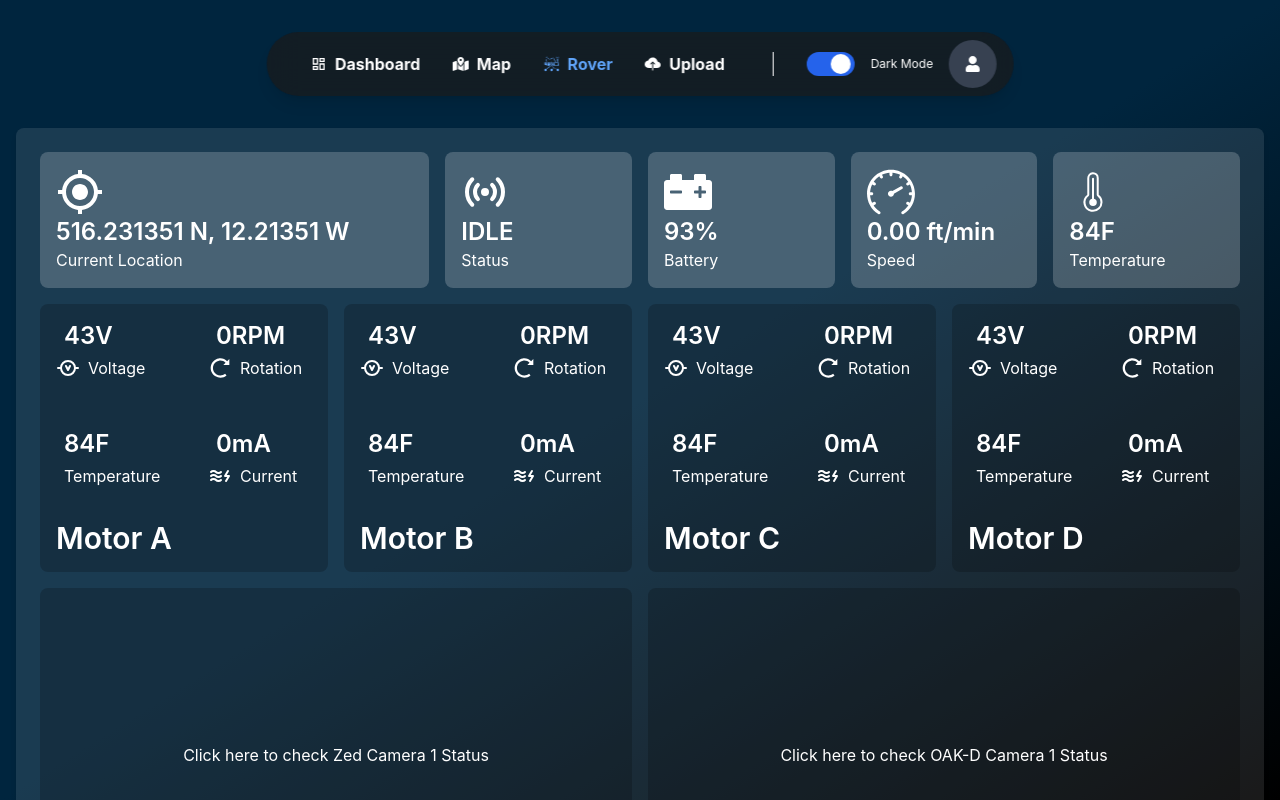
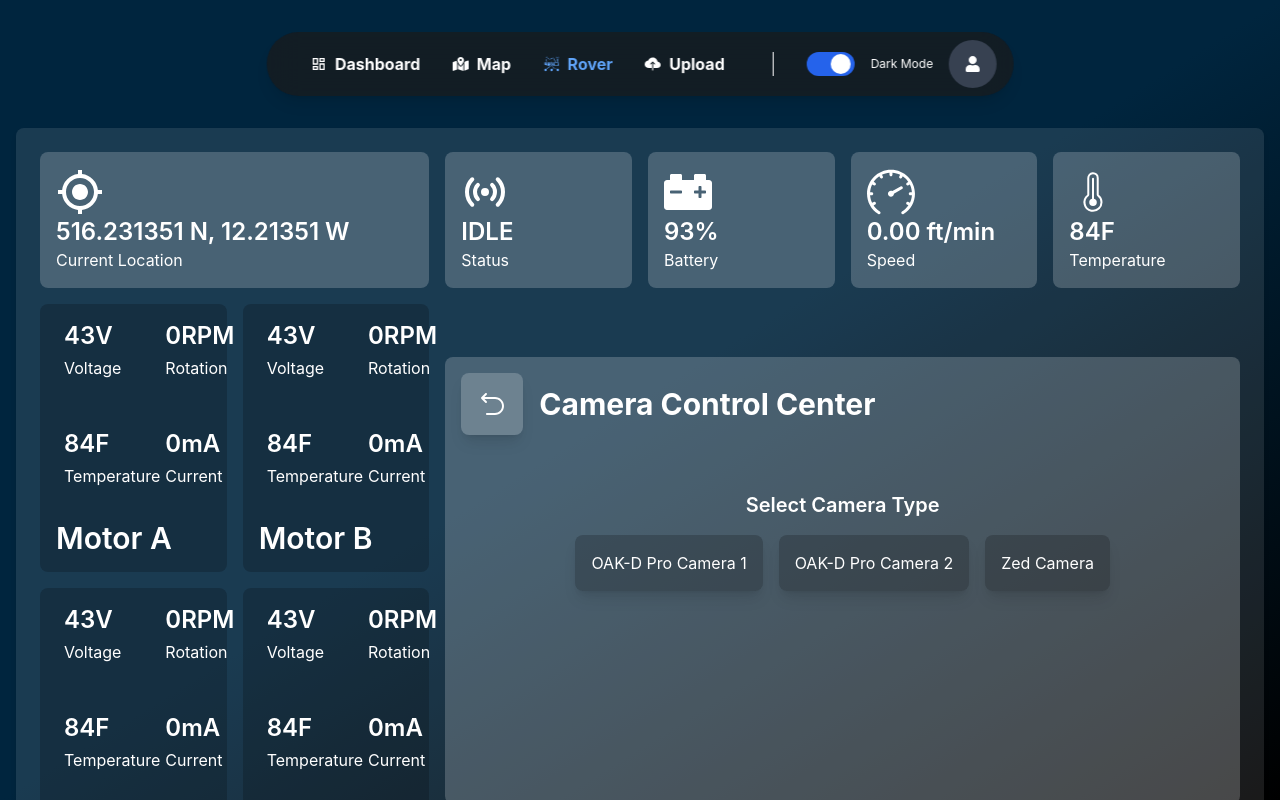
Before and after one commit to mohtasimhadi/OIM-client, a React (Create React App) app: page / in a window 1280 px wide. Both pictures are taken after a click on the button "Rover". Built offline with nearby package versions, Linux system fonts and the light colour scheme; no server answers.

Commit message:
camera feed initial

```diff
--- /dev/null
+++ b/src/components/RoverDashboard/CameraCard.tsx
@@ -0,0 +1,142 @@
+import { useState } from 'react';
+import { RxReset } from "react-icons/rx";
+
+const CameraCard = () => {
+    const [cameraType, setCameraType] = useState('');
+    const [subCameraType, setSubCameraType] = useState('');
+    const [isLive, setIsLive] = useState(false);
+
+    // Handle starting/stopping the live feed
+    const handleLiveFeed = () => {
+        setIsLive(!isLive);
+    };
+
+    return (
+        <div className="w-full aspect-video bg-white/20 rounded-lg mx-auto transition-all duration-300">
+            {/* Title */}
+            <div className="flex items-center space-x-4 text-3xl font-bold text-white mb-4 p-4">
+                {/* Reset Option */}
+
+                <div className="text-center">
+                    <button
+                        className="p-4 bg-white/20 hover:bg-white/30 text-white rounded-lg transition-colors duration-200 shadow-lg"
+                        onClick={() => {
+                            setCameraType('');
+                            setSubCameraType('');
+                            setIsLive(false);
+                        }}
+                    >
+                        <RxReset />
+                    </button>
+                </div>
+
+                <p>Camera Control Center</p>
+            </div>
+
+            <div className="w-full p-6 flex flex-col space-y-6 items-center justify-center">
+                {/* Camera Selection */}
+                {!cameraType && (
+                    <div className="text-center text-white">
+                        <h2 className="text-xl font-semibold mb-4">Select Camera Type</h2>
+                        <div className="flex space-x-4">
+                            <button
+                                className="p-4 bg-black/20 text-white rounded-lg hover:bg-black/40 hover:text-white transition-colors duration-200 shadow-lg"
+                                onClick={() => setCameraType('OAK-D Pro')}
+                            >
+                                OAK-D Pro Camera 1
+                            </button>
+                            <button
+                                className="p-4 bg-black/20 text-white rounded-lg hover:bg-black/40 hover:text-white transition-colors duration-200 shadow-lg"
+                                onClick={() => setCameraType('OAK-D Pro')}
+                            >
+                                OAK-D Pro Camera 2
+                            </button>
+                            <button
+                                className="p-4 bg-black/20 text-white rounded-lg hover:bg-black/40 hover:text-white transition-colors duration-200 shadow-lg"
+                                onClick={() => setCameraType('Zed')}
+                            >
+                                Zed Camera
+                            </button>
+                        </div>
+                    </div>
+                )}
+
+                {/* OAK-D Pro Sub-Camera Selection */}
+                {cameraType === 'OAK-D Pro' && !subCameraType && (
+                    <div className="text-center text-white">
+                        <h2 className="text-xl font-semibold mb-4">Select OAK-D Pro Sub-Camera Type</h2>
+                        <div className="flex space-x-4">
+                            <button
+                                className="p-4 bg-black/20 text-white rounded-lg hover:bg-black/40 hover:text-white transition-colors duration-200 shadow-lg"
+                                onClick={() => setSubCameraType('RGB')}
+                            >
+                                RGB Camera
+                            </button>
+                            <button
+                                className="p-4 bg-black/20 text-white rounded-lg hover:bg-black/40 hover:text-white transition-colors duration-200 shadow-lg"
+                                onClick={() => setSubCameraType('Depth')}
+                            >
+                                Depth Camera
+                            </button>
+                            <button
+                                className="p-4 bg-black/20 text-white rounded-lg hover:bg-black/40 hover:text-white transition-colors duration-200 shadow-lg"
+                                onClick={() => setSubCameraType('Stereo Left')}
+                            >
+                                Stereo Left Camera
+                            </button>
+                            <button
+                                className="p-4 bg-black/20 text-white rounded-lg hover:bg-black/40 hover:text-white transition-colors duration-200 shadow-lg"
+                                onClick={() => setSubCameraType('Stereo Right')}
+                            >
+                                Stereo Right Camera
+                            </button>
+                        </div>
+                    </div>
+                )}
+
+                {/* Zed Camera Sub-Camera Selection */}
+                {cameraType === 'Zed' && !subCameraType && (
+                    <div className="text-center text-white">
+                        <h2 className="text-xl font-semibold mb-4">Select Zed Camera Type</h2>
+                        <div className="flex space-x-4">
+                            <button
+                                className="p-4 bg-black/20 text-white rounded-lg hover:bg-black/40 hover:text-white transition-colors duration-200 shadow-lg"
+                                onClick={() => setSubCameraType('Left')}
+                            >
+                                Left Camera
+                            </button>
+                            <button
+                                className="p-4 bg-black/20 text-white rounded-lg hover:bg-black/40 hover:text-white transition-colors duration-200 shadow-lg"
+                                onClick={() => setSubCameraType('Right')}
+                            >
+                                Right Camera
+                            </button>
+                        </div>
+                    </div>
+                )}
+
+                {/* Live Feed Display */}
+                {subCameraType && (
+                    <div className="text-center text-white w-full">
+                        <h2 className="text-xl font-semibold mb-4">{cameraType} - {subCameraType} Feed</h2>
+                        <div className="w-3/5 aspect-video w-full bg-black/40 rounded-lg mb-4 flex items-center justify-center shadow-lg">
+                            {isLive ? (
+                                <p className="text-white">Live {subCameraType} Camera Feed</p>
+                            ) : (
+                                <p className="text-white">Camera feed is stopped</p>
+                            )}
+                        </div>
+                        <button
+                            className={`p-4 w-full ${isLive ? 'bg-red-500' : 'bg-green-500'} hover:${isLive ? 'bg-red-600' : 'bg-green-600'} text-white rounded-lg transition-colors duration-200 shadow-lg`}
+                            onClick={handleLiveFeed}
+                        >
+                            {isLive ? 'Stop Live Feed' : 'Start Live Feed'}
+                        </button>
+                    </div>
+                )}
+            </div>
+        </div>
+    );
+};
+
+export default CameraCard;
--- a/src/pages/RoverDash.tsx
+++ b/src/pages/RoverDash.tsx
@@ -4,6 +4,7 @@ import { SlSpeedometer } from "react-icons/sl";
 import { MdMyLocation } from "react-icons/md";
 import { CiTempHigh } from "react-icons/ci";
 import MotorCard from "../components/RoverDashboard/MotorCard";
+import CameraCard from "../components/RoverDashboard/CameraCard";
 
 
 const RoverDashboard = () => {
@@ -54,26 +55,25 @@ const RoverDashboard = () => {
 
 
           </div>
+          <div className="grid grid-cols-1 md:grid-cols-3 gap-4 mt-4">
+            {/* Motor Status */}
+            <div className="col-span-1 space-y-4 flex flex-col items-center justify-around w-full">
+              <div className="grid grid-cols-2 gap-4 w-full">
+                <MotorCard motor="A" volt={43} rpm={0} temp={84} amp={0} />
+                <MotorCard motor="B" volt={43} rpm={0} temp={84} amp={0} />
+                <MotorCard motor="C" volt={43} rpm={0} temp={84} amp={0} />
+                <MotorCard motor="D" volt={43} rpm={0} temp={84} amp={0} />
+              </div>
+            </div>
 
-          {/* Motor Status */}
-          <div className="grid grid-cols-1 md:grid-cols-4 gap-4 mt-4">
-            <MotorCard motor='A' volt={43} rpm={0} temp={84} amp={0} />
-            <MotorCard motor='B' volt={43} rpm={0} temp={84} amp={0} />
-            <MotorCard motor='C' volt={43} rpm={0} temp={84} amp={0} />
-            <MotorCard motor='D' volt={43} rpm={0} temp={84} amp={0} />
+            {/* Camera Status */}
+            <div className="col-span-2 space-y-4 flex flex-col items-center justify-around">
+              <div className="grid grid-cols-1 gap-4 w-full">
+                <CameraCard/>
+              </div>
+            </div>
           </div>
 
-          <div className="grid grid-cols-1 md:grid-cols-2 gap-4 mt-4">
-            <div className="w-full aspect-video flex bg-black/20 rounded-lg hover:scale-105">
-              <div className="w-full flex items-center justify-center"><p>Click here to check Zed Camera 1 Status</p></div>
-            </div>
-            <div className="w-full aspect-video flex bg-black/20 rounded-lg hover:scale-105">
-              <div className="w-full flex items-center justify-center"><p>Click here to check OAK-D Camera 1 Status</p></div>
-            </div>
-            <div className="w-full aspect-video flex bg-black/20 rounded-lg hover:scale-105">
-              <div className="w-full flex items-center justify-center"><p>Click here to check OAK-D Camera 2 Status</p></div>
-            </div>
-          </div>
         </div>
 
 
```
